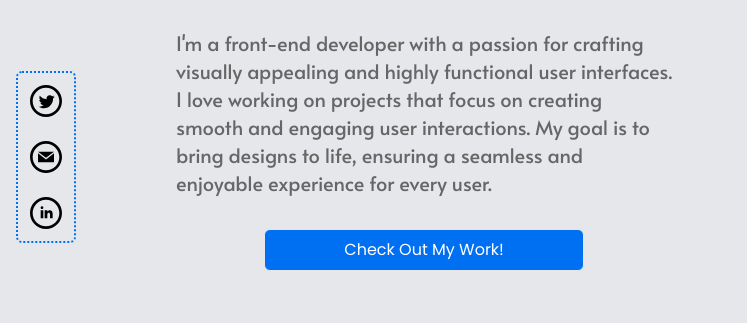
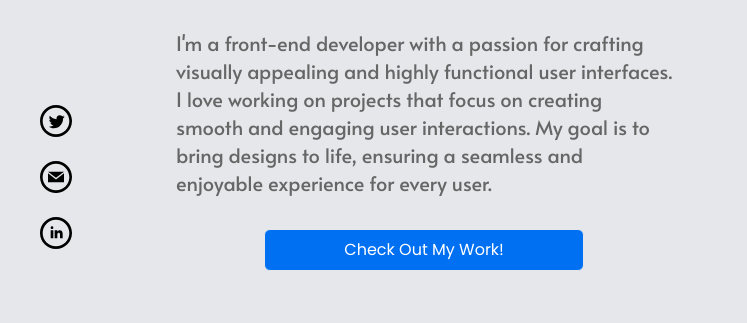
Before and after one commit to Femmyklever/my-portfolio-website, a website built with Vite: page index.html in a window 1280 px wide. Shown: the part 175-498 px from the top of the page, 0-747 px from the left. Built offline with nearby package versions, Linux system fonts and the light colour scheme; files whose address does not match are found by name.

Commit message:
change aside-content

```diff
--- a/index.html
+++ b/index.html
@@ -145,7 +145,7 @@
    </section>
    <!-- Aside Content -->
    <section id="aside-content">
-    <aside class="fixed top-40 transform translate-y-1/2 left-4 sm:p-2 md:p-3  border-dotted border-2 border-primary rounded-md dark:bg-white">
+    <aside class="fixed top-40 transform translate-y-1/2 left-4 sm:p-4 py-6 md:p-6  border-dotted border-1 border-primary rounded-md dark:bg-white">
       <div class="flex flex-col space-y-6 items-center">
         <div>
           <a href="https://x.com/femiklever"><img src="./public/image/iconmonstr-twitter-4.svg" alt="" class="sm:w-6 md:w-8 ficon"></a>
```
